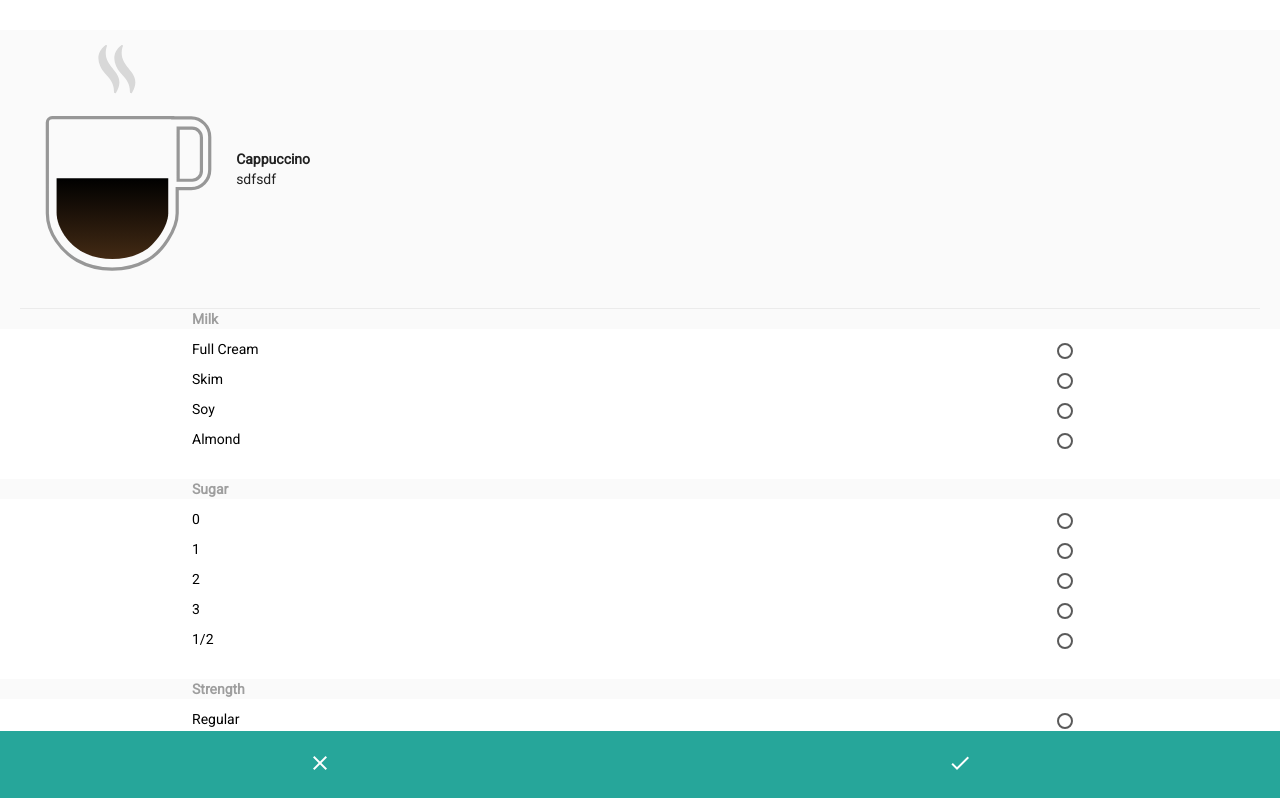
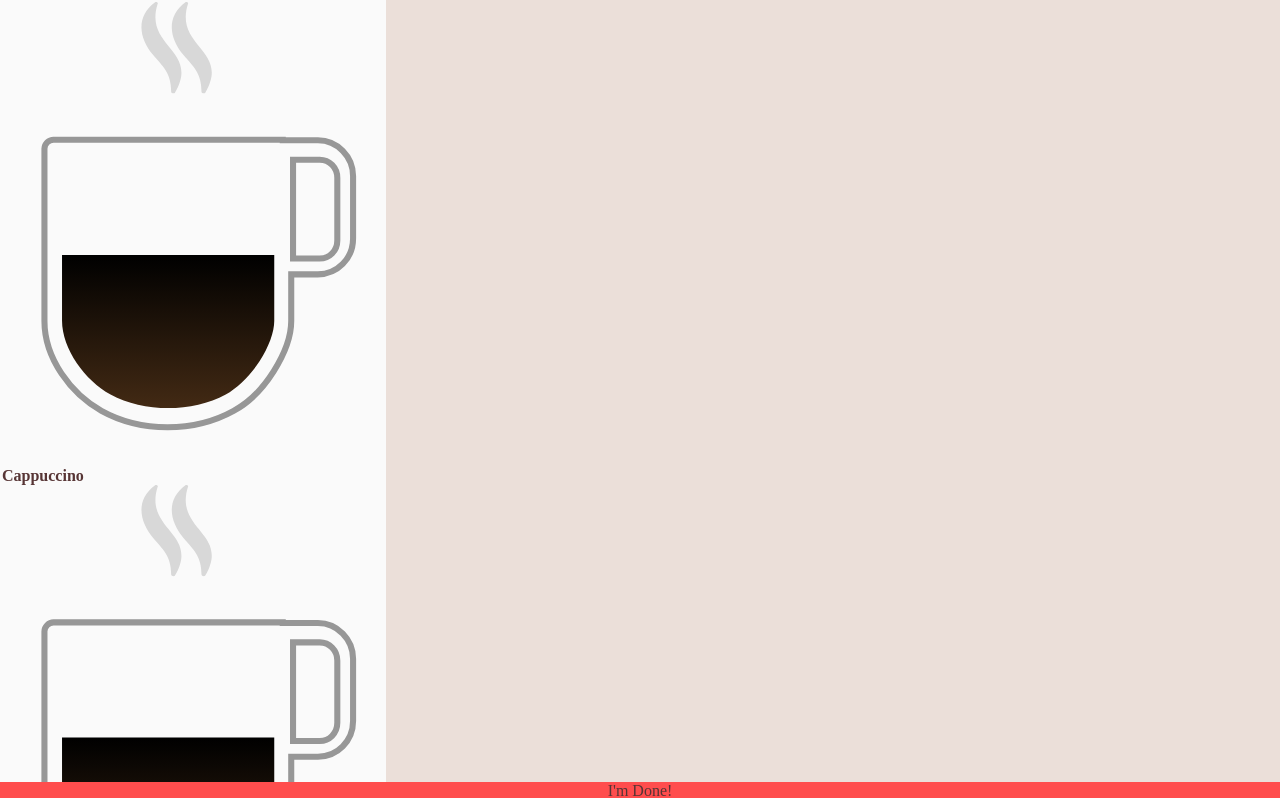
Before and after one commit to Daniel--cai/foodie, a React app: page / in a window 1280 px wide. Shown: the top 798 px of the page. Built offline with nearby package versions, Linux system fonts and the light colour scheme.

Commit message:
Add basic components

```diff
--- a/package.json
+++ b/package.json
@@ -1,5 +1,5 @@
 {
-  "name": "coffee",
+  "name": "betternerfirelia",
   "version": "1.0.0",
   "description": "",
   "main": "index.tsx",
@@ -9,6 +9,7 @@
   "author": "",
   "license": "ISC",
   "dependencies": {
+    "axios": "^0.18.0",
     "react": "^16.4.1",
     "react-dom": "^16.4.1",
     "semantic-ui-react": "^0.81.3"
--- a/src/components/CoffeeType.tsx
+++ b/src/components/CoffeeType.tsx
@@ -1,14 +1,12 @@
-import * as React from "react"
-const CoffeeType = (props: { img: string, type: string, description: string }) => (
-    <tr className="active">
-        <td >
-            <img src={props.img} alt="" className="responsive-img valign" />
-        </td>
-        <td >
-            <b>{props.type} </b>
-            <br />
-            {props.description}
-        </td>
-    </tr>
+import * as React from "react";
+const CoffeeType = (props: {
+  img: string;
+  type: string;
+  description: string;
+}) => (
+  <div>
+    <img src={props.img} width="100%" />
+    <b>{props.type} </b>
+  </div>
 );
 export default CoffeeType;
--- a/src/components/CustomiseOrder.tsx
+++ b/src/components/CustomiseOrder.tsx
@@ -1,24 +1,34 @@
 import * as React from "react";
 
-export default (props: { header: string, values: string[] }) => {
+interface Props {
+    header: string;
+    values: string[];
+}
+
+interface State {
+
+}
+
+export default class CustomiseOrder extends React.Component<Props, any>{
+    render() {
         return (
             <React.Fragment>
                 <div className="choice-header">
                     <div className="container">
-                    <b>{props.header}</b>
+                        <b>{this.props.header}</b>
                     </div>
                 </div>
                 <div className="container">
                     <form className="col s12">
                         <div className="row">
-                        {props.values.map(value => {
+                            {this.props.values.map(value => {
                                 return (
                                     <label className="choice">
                                         <div className="col s10">
                                             <span>{value}</span>
                                         </div>
                                         <div className="col s2">
-                                        <input name={props.header} type="radio" className="with-gap" />
+                                            <input name={this.props.header} type="radio" className="with-gap" />
                                             <span></span>
                                         </div>
                                     </label>
@@ -28,6 +38,7 @@ export default (props: { header: string, values: string[] }) => {
                         </div>
                     </form>
                 </div>
-        </React.Fragment>
+            </React.Fragment >
         )
     }
+}
--- a/src/components/CustomiseOrderNote.tsx
+++ b/src/components/CustomiseOrderNote.tsx
@@ -5,7 +5,7 @@ export default (props: {}) => {
         <form className="col s12">
             <div className="row">
                 <div className="input-field col s12">
-                    <input placeholder="Extra note or message" id="note" type="text" className="validate" />
+                    <input placeholder="Extra note or message" id="note" type="text" className="" />
                     <label htmlFor="note">Extra Note</label>
                 </div>
             </div>
--- a/src/components/OrderFooter.tsx
+++ b/src/components/OrderFooter.tsx
@@ -1,17 +1,12 @@
 import * as React from "react";
-
+import { Icon } from "semantic-ui-react";
 export default () => {
-    return <React.Fragment>
-        <div className="action-button-footer-placeholder" />
-        <footer className="page-footer action-button-footer">
-            <div className="row">
-                <div className="col s6">
-                    <i className="material-icons ">close</i>
-                </div>
-                <div className="col s6">
-                    <i className="material-icons">check</i>
-                </div>
-            </div>
-        </footer>
+  return (
+    <React.Fragment>
+      <div className="sticky-footer-placeholder" />
+      <footer className="page-footer sticky-footer">
+        <div className="">I'm Done!</div>
+      </footer>
     </React.Fragment>
-}
+  );
+};
--- a/src/constants/CoffeeTypes.ts
+++ b/src/constants/CoffeeTypes.ts
@@ -1,4 +1,24 @@
 const CoffeeTypes = [
+    {
+        img: "../assets/espresso.svg",
+        type: "Cappuccino",
+        description: "sdfsdf"
+    },
+    {
+        img: "../assets/espresso.svg",
+        type: "Cappuccino",
+        description: "sdfsdf"
+    },
+    {
+        img: "../assets/espresso.svg",
+        type: "Cappuccino",
+        description: "sdfsdf"
+    },
+    {
+        img: "../assets/espresso.svg",
+        type: "Cappuccino",
+        description: "sdfsdf"
+    },
     {
         img: "../assets/espresso.svg",
         type: "Cappuccino",
--- a/src/css/styles.css
+++ b/src/css/styles.css
@@ -1,5 +1,11 @@
-* {
+/* * {
     font-family: 'Roboto', sans-serif;
+} */
+
+body {
+    background-color: #ebdfd9;
+    color: #573535;
+    margin: 0px;
 }
 
 .menu {
@@ -10,40 +16,122 @@
     border-left: solid 20px #fafafa;
     border-right: solid 20px #fafafa;
     border-bottom: 1px solid #ebebeb;
-    -webkit-transition: all 0.25s; /* Safari */
+    -webkit-transition: all 0.25s;
+    /* Safari */
     transition: all 0.25s;
 }
+
 .menu tr:hover {
     background-color: #f2f2f2;
     border-left-color: #f2f2f2;
     border-right-color: #f2f2f2;
 }
 
-.choice{
+.choice {
     font-size: 14px;
-    color:black;
+    /* color: black; */
 }
 
-.col.s2{
-    text-align:right;
+.col.s2 {
+    text-align: right;
 }
 
 .choice-header {
-    background-color:#fafafa;
-    color:#9e9e9e;
-    margin-bottom:10px;
+    background-color: #fafafa;
+    /* color: #9e9e9e; */
+    margin-bottom: 10px;
 }
 
-.action-button-footer {
+.sticky-footer {
     text-align: center;
     position: fixed;
-    bottom:0;
-    width:100%;
+    bottom: 0;
+    width: 100%;
     z-index: 100;
-
-    background-color: #26a69a;
+    background-color: #ff4d4d;
 }
 
-.action-button-footer-placeholder{
-    height:100px;
+.sticky-footer-placeholder {
+    height: 100px;
 }
+
+.main-body {
+    margin-left: 260px;
+    min-width: 550px;
+}
+
+.wrapper {
+    position: fixed;
+    z-index: 1;
+    background-color: #1b1c1d;
+    width: 250px;
+    -webkit-box-flex: 0;
+    -webkit-flex: 0 0 auto;
+    -ms-flex: 0 0 auto;
+    flex: 0 0 auto
+}
+
+.sidebar {
+    display: -webkit-box;
+    display: -ms-flexbox;
+    display: flex;
+    margin: 1rem 0;
+    font-family: Lato, 'Helvetica Neue', Arial, Helvetica, sans-serif;
+    background: #fff;
+    font-weight: 400;
+    border: 1px solid rgba(34, 36, 38, .15);
+    -webkit-box-shadow: 0 1px 2px 0 rgba(34, 36, 38, .15);
+    box-shadow: 0 1px 2px 0 rgba(34, 36, 38, .15);
+    border-radius: .28571429rem;
+    min-height: 2.85714286em;
+    border-radius: 0;
+    border-width: 0 1px 0 0;
+    box-shadow: none;
+    margin: 0;
+    width: inherit;
+    overflow: hidden;
+    will-change: transform;
+    max-height: 100vh;
+    overflow: auto;
+    -webkit-overflow-scrolling: touch;
+    border: 0 solid transparent;
+    background: #1b1c1d;
+    -webkit-box-shadow: none;
+    box-shadow: none;
+    display: block;
+    -webkit-box-orient: vertical;
+    -webkit-box-direction: normal;
+    -ms-flex-direction: column;
+    flex-direction: column;
+    background: #fff;
+    -webkit-box-shadow: 0 1px 2px 0 rgba(34, 36, 38, .15);
+    box-shadow: 0 1px 2px 0 rgba(34, 36, 38, .15)
+}
+
+/* body {
+    overflow-x: hidden;
+    padding: 0!important;
+    overflow-x: hidden;
+    min-width: 320px;
+    background: #fff;
+    font-family: Lato,'Helvetica Neue',Arial,Helvetica,sans-serif;
+    font-size: 14px;
+    line-height: 1.4285em;
+    color: rgba(0,0,0,.87);
+    font-smoothing: antialiased;
+    margin: 0;
+}
+
+body, html {
+    height: 100%;
+}
+
+#app {
+    display: -webkit-box;
+    display: -webkit-flex;
+    display: -ms-flexbox;
+    display: flex;
+    -webkit-flex-direction: row;
+    -ms-flex-direction: row;
+    flex-direction: row
+} */
--- a/src/index.html
+++ b/src/index.html
@@ -1,26 +1,20 @@
 <!DOCTYPE html>
 <html>
-
   <head>
     <meta charset="utf-8" />
-    <meta http-equiv="X-UA-Compatible" content="IE=edge">
+    <meta http-equiv="X-UA-Compatible" content="IE=edge" />
     <title>Coffee</title>
-    <link href="https://fonts.googleapis.com/icon?family=Material+Icons" rel="stylesheet">
-    <link rel="stylesheet" href="//cdnjs.cloudflare.com/ajax/libs/semantic-ui/2.3.1/semantic.min.css"></link>
-    <link href="https://fonts.googleapis.com/css?family=Roboto" rel="stylesheet">
-    <meta name="viewport" content="width=device-width, initial-scale=1">
-    <link rel="stylesheet" href="https://cdnjs.cloudflare.com/ajax/libs/materialize/1.0.0-rc.2/css/materialize.min.css">
-    <link rel="stylesheet" href="css/styles.css">
-    <script src="main.js"></script>
+    <!-- <link href="https://fonts.googleapis.com/icon?family=Material+Icons" rel="stylesheet"> -->
+    <link
+      href="https://fonts.googleapis.com/css?family=Roboto"
+      rel="stylesheet"
+    />
+    <meta name="viewport" content="width=device-width, initial-scale=1" />
+    <link rel="stylesheet" href="css/styles.css" />
   </head>
 
   <body>
-    <div class="section no-pad-bot">
-
-
     <div id="app"></div>
     <script src="/bundle.js"></script>
-        <script src="https://cdnjs.cloudflare.com/ajax/libs/materialize/1.0.0-rc.2/js/materialize.min.js"></script>
   </body>
-
 </html>
```
Also changed, not shown: src/components/App.tsx (+17 -15 lines), 1 other file (tests, documents, lock files or other folders). Lines whose indentation alone changed are shown as unchanged.
